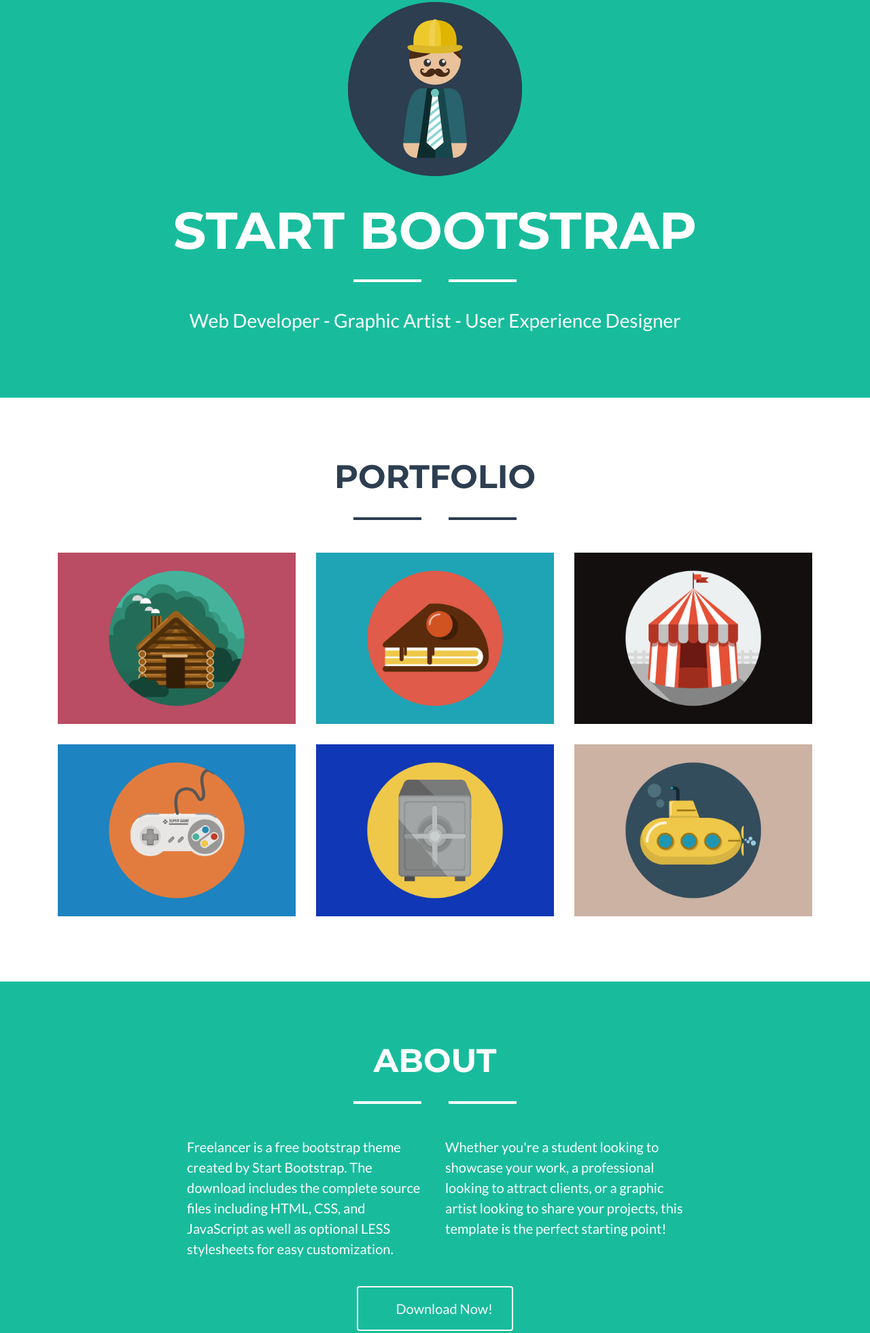
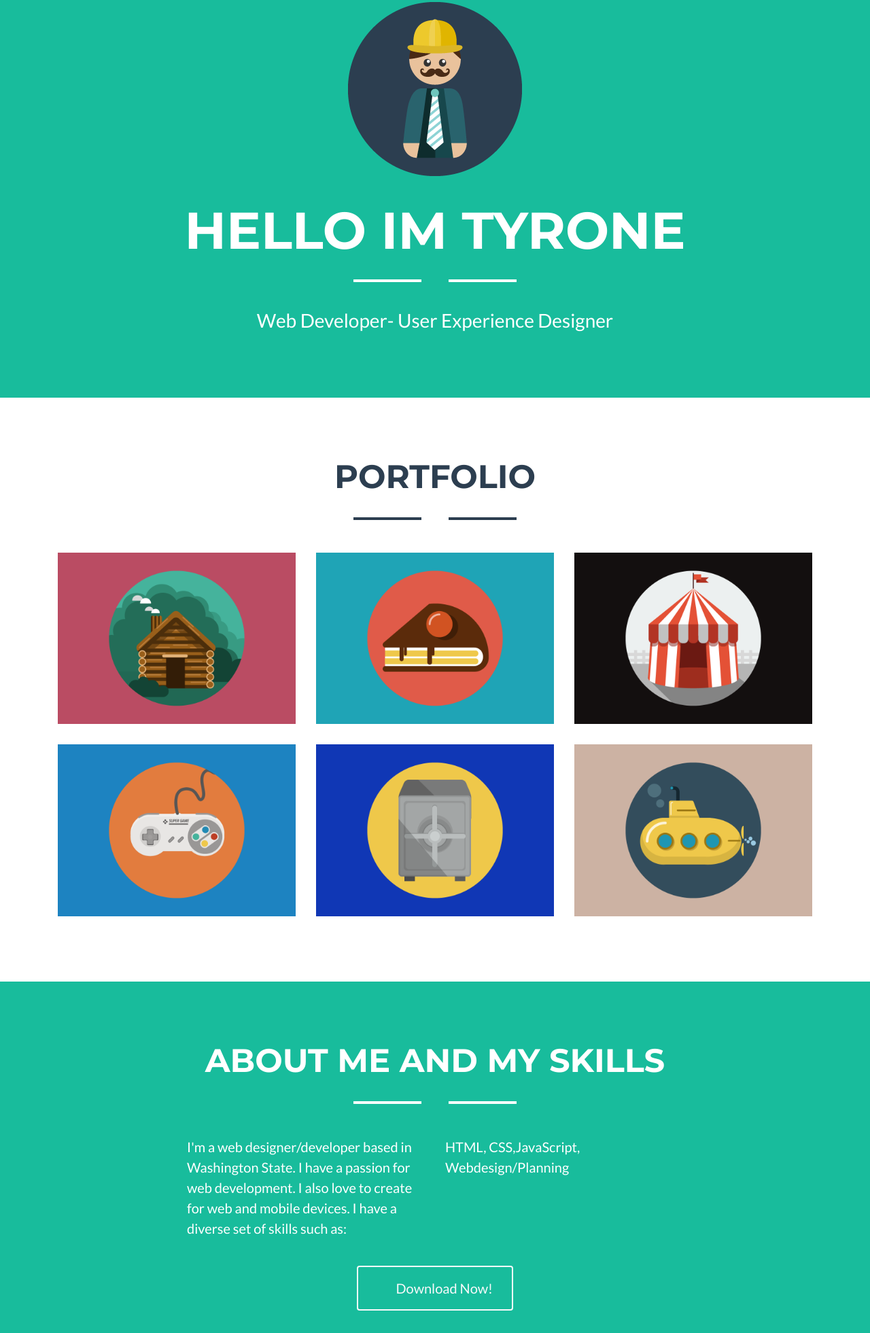
Before and after one commit to ttully00/ttully00.github.io, a website: page index.html in a window 1280 px wide. Shown: the part 223-2184 px from the top of the page at 68% size. Drawn offline with Linux system fonts and the light colour scheme.

Commit message:
FirstChanges

```diff
--- a/index.html
+++ b/index.html
@@ -9,7 +9,7 @@
     <meta name="description" content="">
     <meta name="Tyrone" content="">
 
-    <title>Freelancer - Start Bootstrap Theme</title>
+    <title>Freelancer -Tyrone T.</title>
 
     <!-- Bootstrap core CSS -->
     <link href="vendor/bootstrap/css/bootstrap.min.css" rel="stylesheet">
@@ -32,7 +32,7 @@
     <!-- Navigation -->
     <nav class="navbar navbar-expand-lg bg-secondary fixed-top text-uppercase" id="mainNav">
       <div class="container">
-        <a class="navbar-brand js-scroll-trigger" href="#page-top">Start Bootstrap</a>
+        <a class="navbar-brand js-scroll-trigger" href="#page-top">Tyrone T.</a>
         <button class="navbar-toggler navbar-toggler-right text-uppercase bg-primary text-white rounded" type="button" data-toggle="collapse" data-target="#navbarResponsive" aria-controls="navbarResponsive" aria-expanded="false" aria-label="Toggle navigation">
           Menu
           <i class="fa fa-bars"></i>
@@ -57,9 +57,9 @@
     <header class="masthead bg-primary text-white text-center">
       <div class="container">
         <img class="img-fluid mb-5 d-block mx-auto" src="img/profile.png" alt="">
-        <h1 class="text-uppercase mb-0">Start Bootstrap</h1>
+        <h1 class="text-uppercase mb-0">Hello Im Tyrone</h1>
         <hr class="star-light">
-        <h2 class="font-weight-light mb-0">Web Developer - Graphic Artist - User Experience Designer</h2>
+        <h2 class="font-weight-light mb-0">Web Developer- User Experience Designer</h2>
       </div>
     </header>
 
@@ -136,15 +136,16 @@
     <!-- About Section -->
     <section class="bg-primary text-white mb-0" id="about">
       <div class="container">
-        <h2 class="text-center text-uppercase text-white">About</h2>
+        <h2 class="text-center text-uppercase text-white">About ME and My Skills</h2>
         <hr class="star-light mb-5">
         <div class="row">
           <div class="col-lg-4 ml-auto">
-            <p class="lead">Freelancer is a free bootstrap theme created by Start Bootstrap. The download includes the complete source files including HTML, CSS, and JavaScript as well as optional LESS stylesheets for easy customization.</p>
+            <p class="lead">I'm a web designer/developer based in Washington State. I have a passion for web development. I also love to create for web and mobile devices. I have a diverse set of skills such as:</p>
           </div>
           <div class="col-lg-4 mr-auto">
-            <p class="lead">Whether you're a student looking to showcase your work, a professional looking to attract clients, or a graphic artist looking to share your projects, this template is the perfect starting point!</p>
+            <p class="lead">HTML, CSS,JavaScript, Webdesign/Planning</p>
           </div>
+
         </div>
         <div class="text-center mt-4">
           <a class="btn btn-xl btn-outline-light" href="#">
@@ -253,7 +254,7 @@
 
     <div class="copyright py-4 text-center text-white">
       <div class="container">
-        <small>Copyright &copy; Your Website 2018</small>
+        <small>Copyright &copy; Tyrone2018</small>
       </div>
     </div>
 
```
